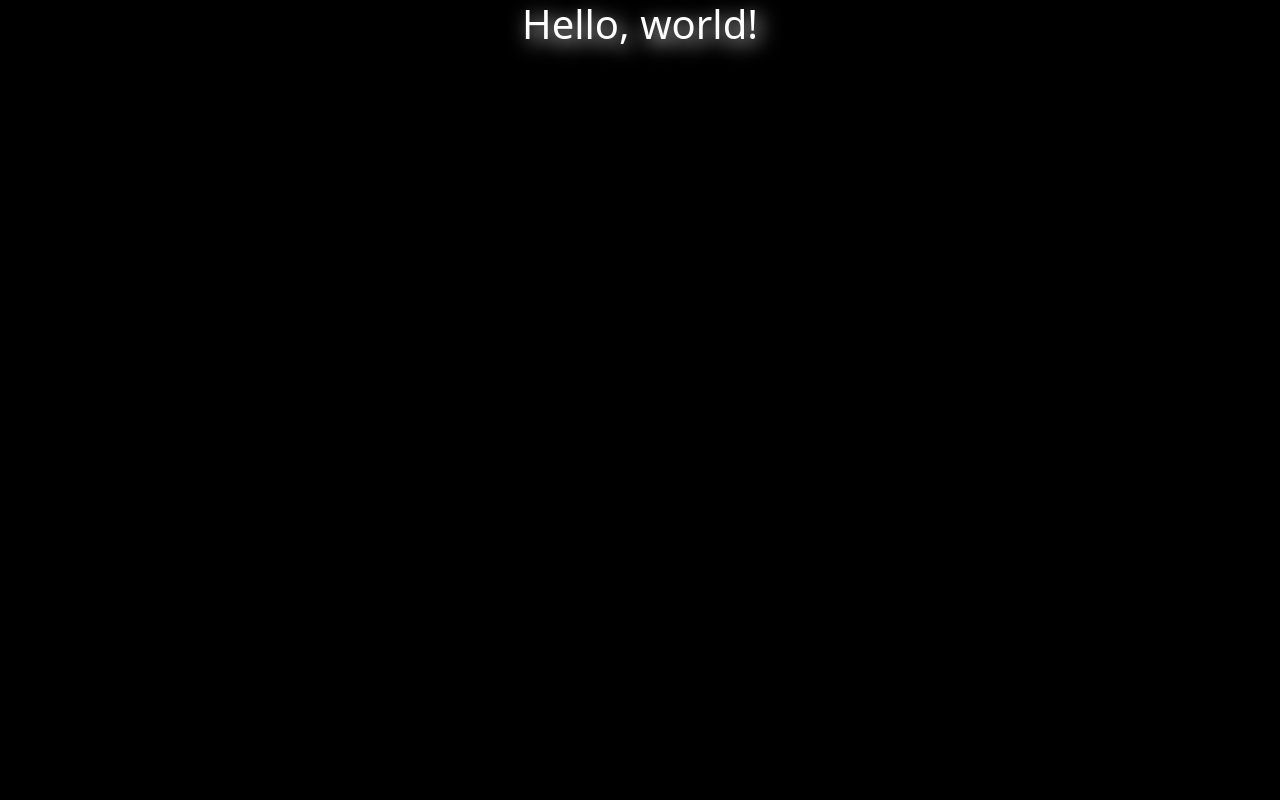
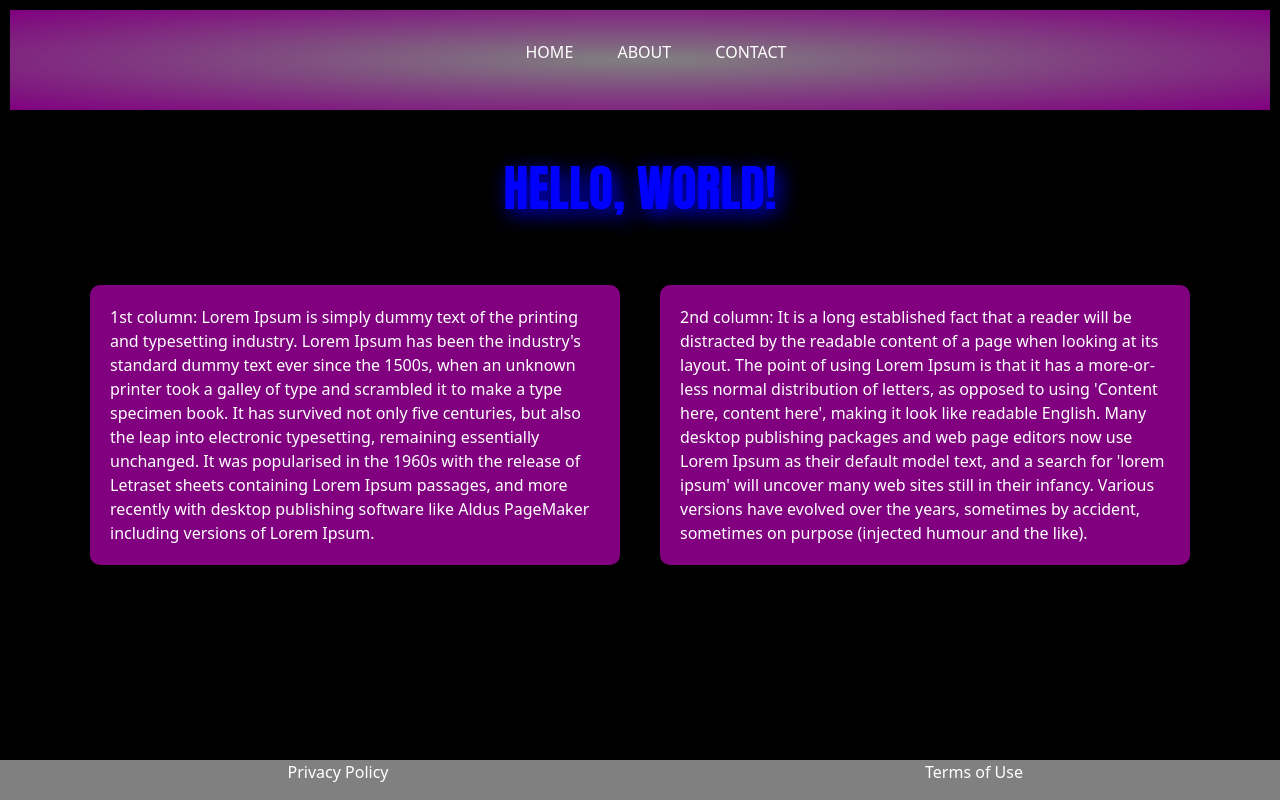
Before and after one commit to GarrettJB/collab-practice, a plain HTML site: page index.html in a window 1280 px wide. Drawn offline with nearby package versions, Linux system fonts and the light colour scheme.

Commit message:
feat: add index / css / nav / header / 2 columns / footer

```diff
--- a/css/style.css
+++ b/css/style.css
@@ -7,7 +7,47 @@ body {
     color: white;
 }
 
+nav {
+    text-align: center;
+    background-image: -webkit-radial-gradient(grey, purple);
+    margin: 10px;
+    padding: 10px;
+}
+
+nav > ul > li {
+    display: inline-block;
+    text-decoration: none;
+    margin: 20px;
+}
+
 h1 {
     text-align: center;
-    text-shadow: 5px 5px 20px white;
+    text-shadow: 5px 5px 20px blue;
+    font: 50px impact;
+    color: blue;
+    margin: 20px;
+    padding: 20px;
 }
+
+footer {
+    text-align: center;
+    background-color: grey;
+    position: fixed;
+    bottom: 0;
+    width: 100%;
+}
+
+footer > ul > li {
+    display: inline-block;
+    margin-left: 40px;
+    margin-right: 40px;
+}
+
+.container .row .col {
+    display: flex;
+    justify-content: space-b;
+    background-color: purple;
+    border-radius: 10px;
+    margin: 20px;
+    padding: 20px;
+}
--- a/index.html
+++ b/index.html
@@ -12,11 +12,40 @@
 
     <link rel="stylesheet" href="css/style.css">
 
-    <title>Hello, world!</title>
+    <title>Collab Practice: Garrett</title>
+
   </head>
 
   <body>
-    <h1>Hello, world!</h1>
+
+    <nav>
+
+      <ul>
+        <li>
+          HOME
+        </li>
+        <li>
+          ABOUT
+        </li>
+        <li>
+          CONTACT
+        </li>
+      </ul>
+
+    </nav>
+
+    <h1>HELLO, WORLD!</h1>
+
+    <div class="container">
+      <div class="row">
+        <div class="col">
+          1st column: Lorem Ipsum is simply dummy text of the printing and typesetting industry. Lorem Ipsum has been the industry's standard dummy text ever since the 1500s, when an unknown printer took a galley of type and scrambled it to make a type specimen book. It has survived not only five centuries, but also the leap into electronic typesetting, remaining essentially unchanged. It was popularised in the 1960s with the release of Letraset sheets containing Lorem Ipsum passages, and more recently with desktop publishing software like Aldus PageMaker including versions of Lorem Ipsum.
+        </div>
+        <div class="col">
+          2nd column: It is a long established fact that a reader will be distracted by the readable content of a page when looking at its layout. The point of using Lorem Ipsum is that it has a more-or-less normal distribution of letters, as opposed to using 'Content here, content here', making it look like readable English. Many desktop publishing packages and web page editors now use Lorem Ipsum as their default model text, and a search for 'lorem ipsum' will uncover many web sites still in their infancy. Various versions have evolved over the years, sometimes by accident, sometimes on purpose (injected humour and the like).
+        </div>
+      </div>
+    </div>
 
     <!-- Optional JavaScript; choose one of the two! -->
 
@@ -29,7 +58,18 @@
     <script src="https://cdn.jsdelivr.net/npm/bootstrap@5.1.3/dist/js/bootstrap.min.js" integrity="sha384-QJHtvGhmr9XOIpI6YVutG+2QOK9T+ZnN4kzFN1RtK3zEFEIsxhlmWl5/YESvpZ13" crossorigin="anonymous"></script>
     -->
 
+    <footer>
 
+      <ul class="row">
+        <li class="col">
+          Privacy Policy
+        </li>
+        <li class="col">
+          Terms of Use
+        </li>
+      </ul>
+
+    </footer>
 
   </body>
 
```
